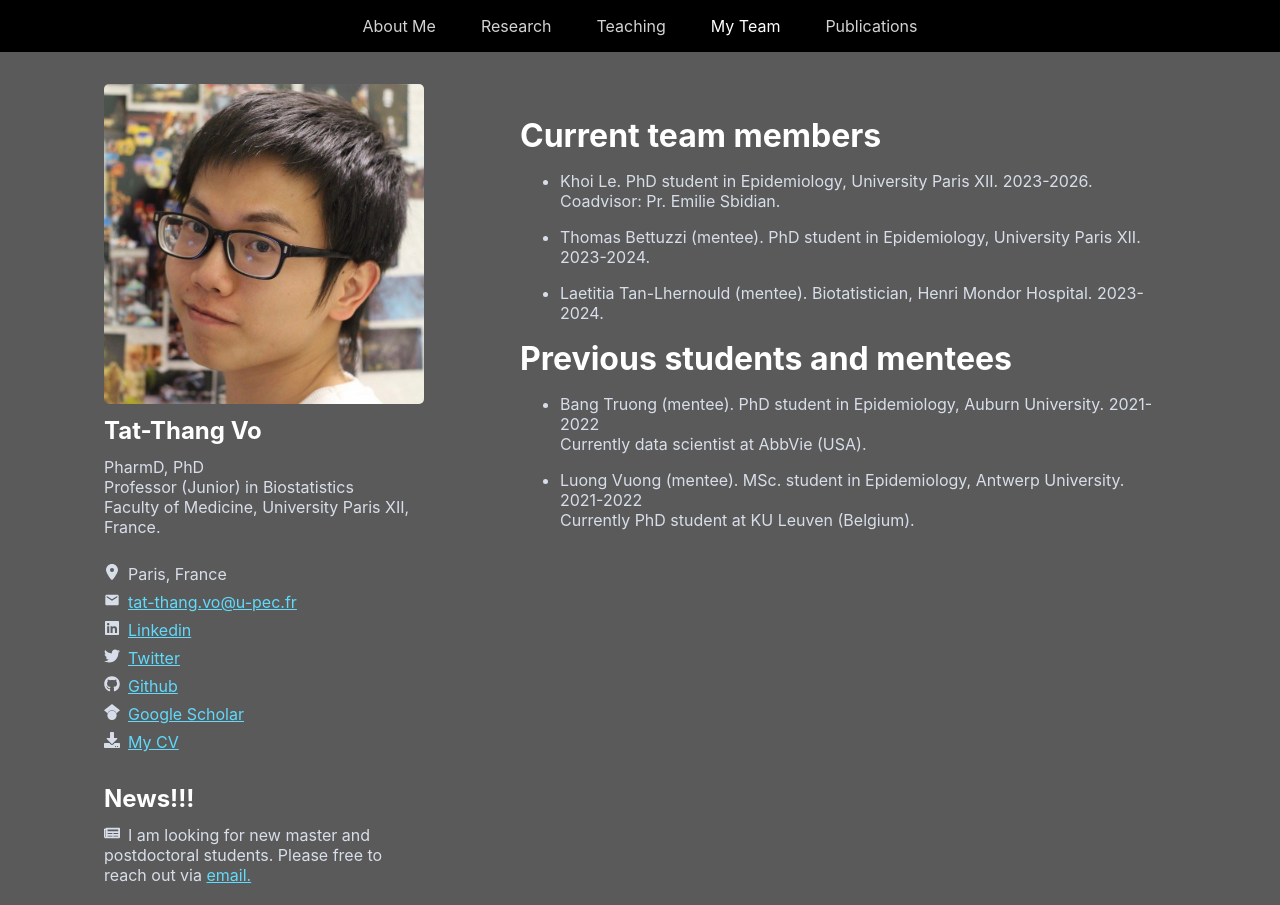
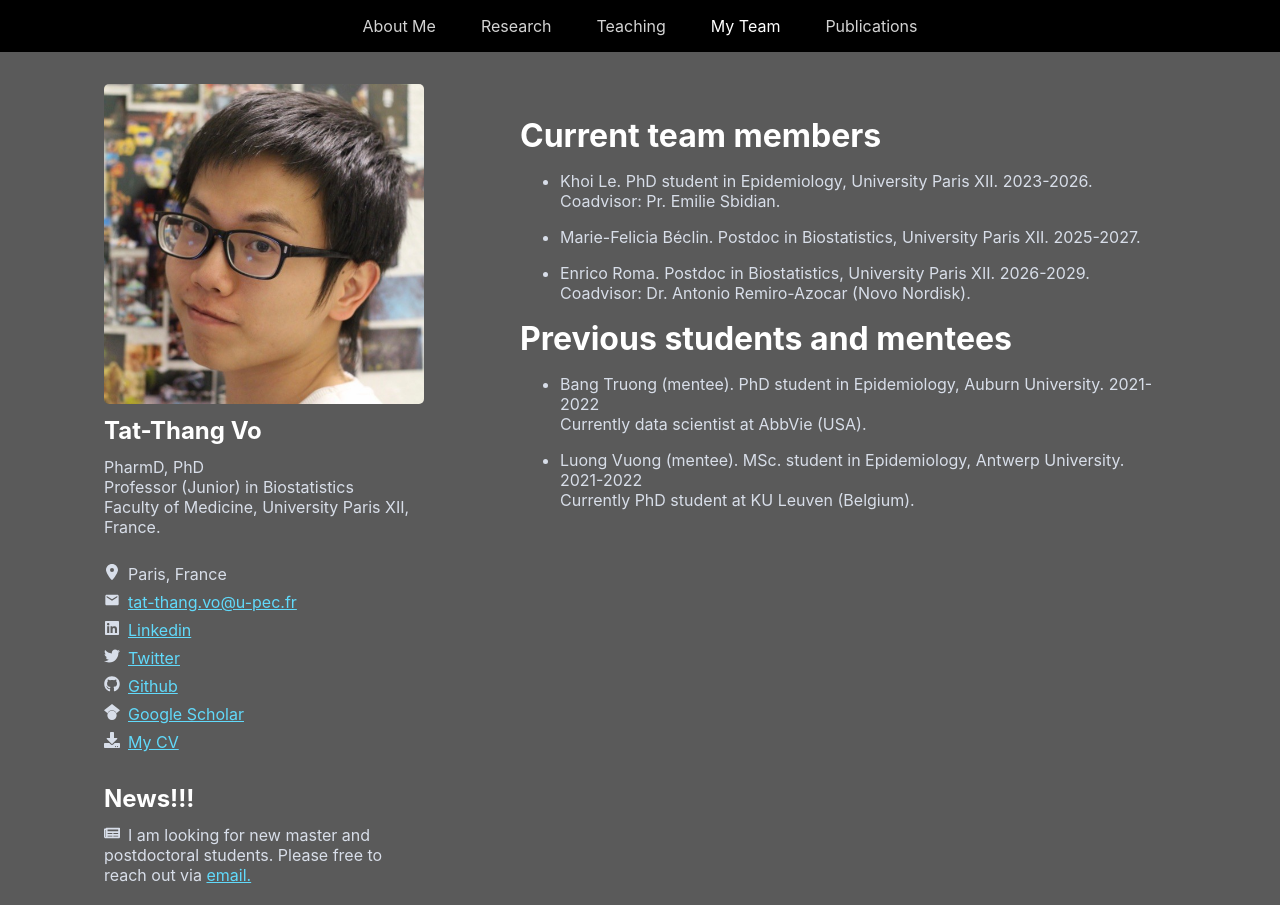
Before and after one commit to votatthang/ttv, a React (Create React App) app: page /MyTeam in a window 1280 px wide. Built offline with nearby package versions, Linux system fonts and the light colour scheme.

Commit message:
Update MyTeam.js

```diff
--- a/src/Pages/MyTeam/MyTeam.js
+++ b/src/Pages/MyTeam/MyTeam.js
@@ -13,10 +13,12 @@ export default function MyTeam() {
                     <br/>
                 </li>
                 <li>
-                    Thomas Bettuzzi (mentee). PhD student in Epidemiology, University Paris XII. 2023-2024.
+                    Marie-Felicia Béclin. Postdoc in Biostatistics, University Paris XII. 2025-2027.
                 </li>
                 <li>
-                    Laetitia Tan-Lhernould (mentee). Biotatistician, Henri Mondor Hospital. 2023-2024.
+                    Enrico Roma. Postdoc in Biostatistics, University Paris XII. 2026-2029.
+                    <br/> Coadvisor: Dr. Antonio Remiro-Azocar (Novo Nordisk).
+                    <br/>
                 </li>
             </ul>
         </div>
```
